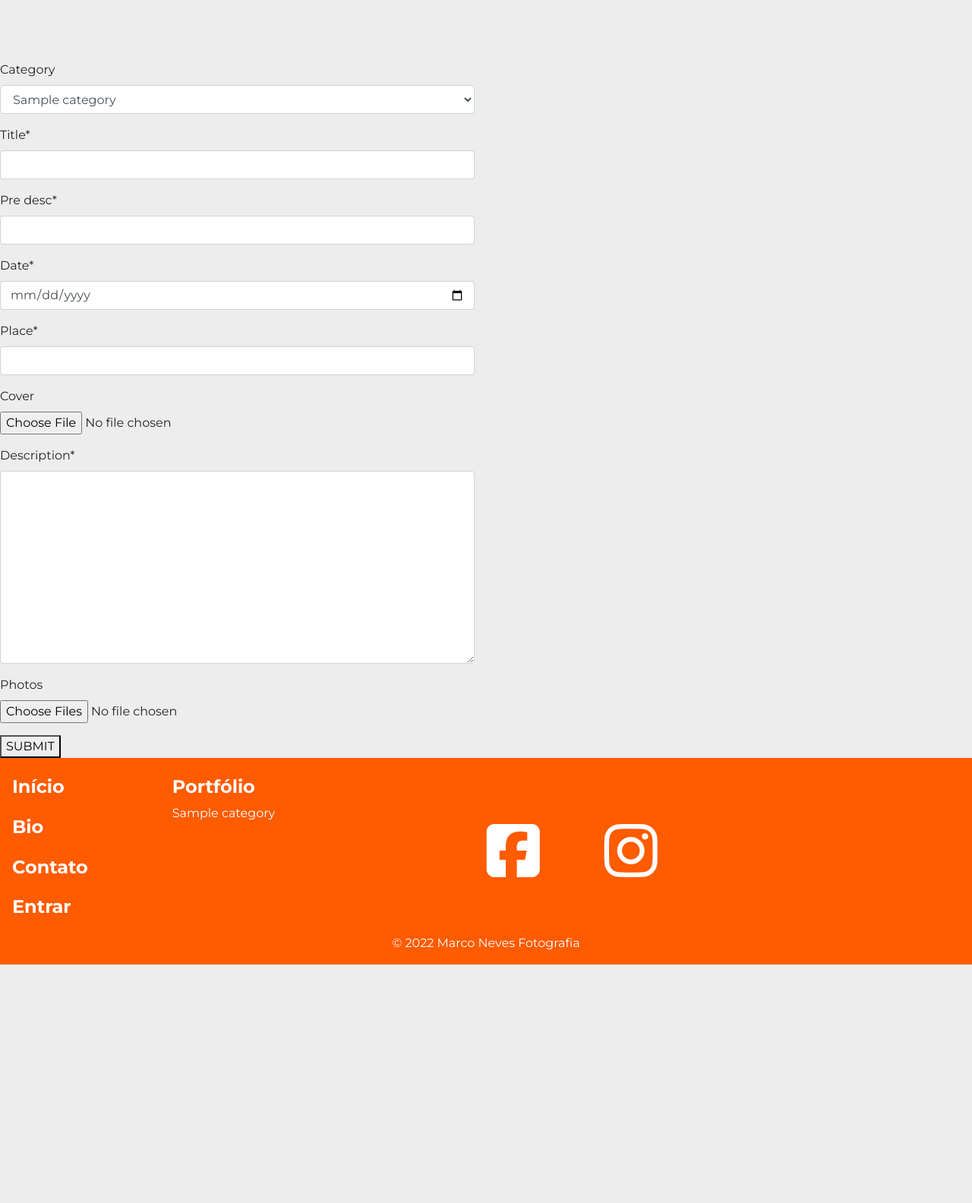
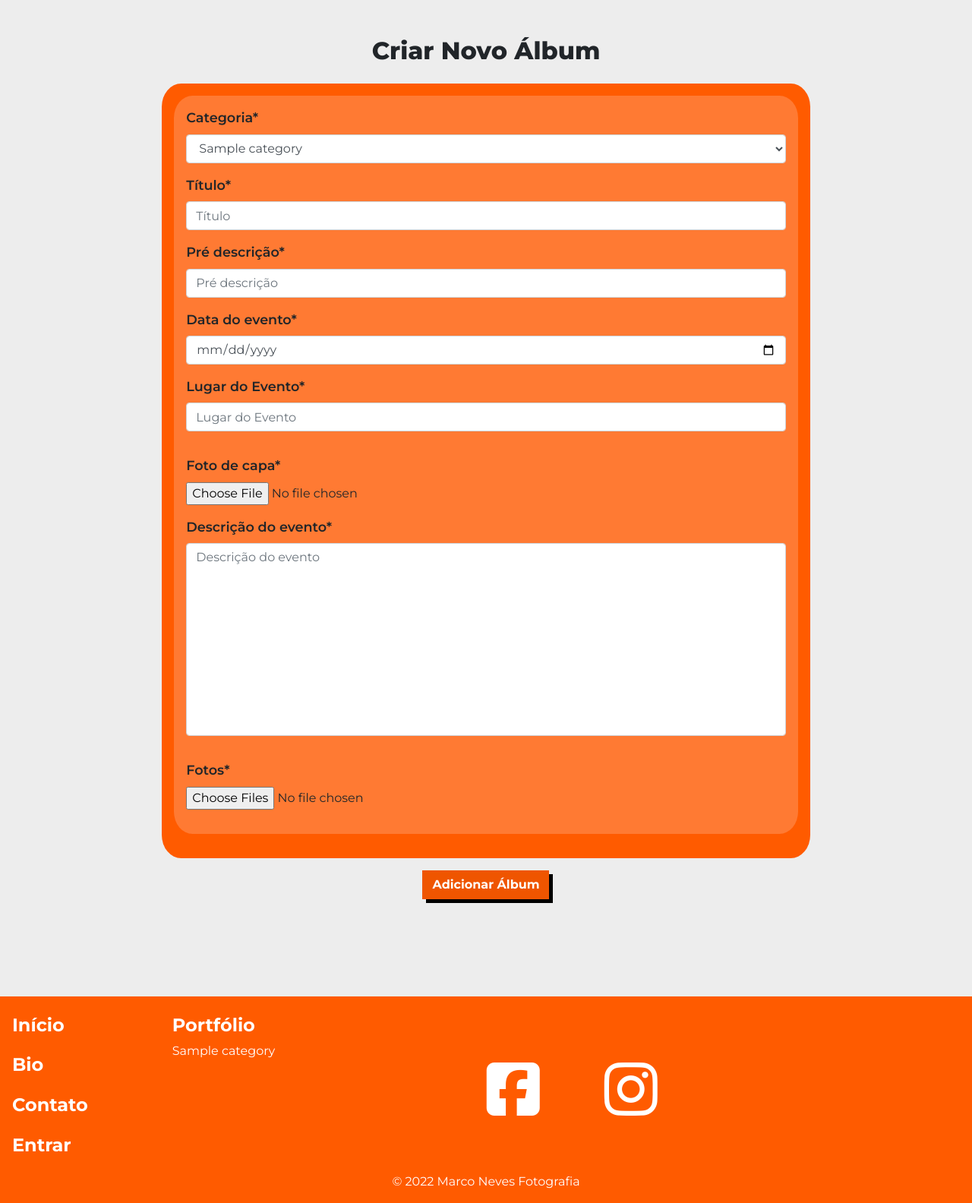
Before and after one commit to SanclerZanella/mn_photography-, a Django app: page /portfolio/create_album in a window 1280 px wide. Shown: the part 80-1664 px from the top of the page at 76% size. Before the commit the page ends 1350 px from the top, so only its background shows below. Run offline with Django 3.2, Linux system fonts and the light colour scheme; tables that the repository leaves empty hold one stand-in row (values such as "Sample post"); some libraries are stand-ins or nearby versions; some web fonts are replaced.

Commit message:
Created form to add new album

```diff
--- a/portfolio/forms.py
+++ b/portfolio/forms.py
@@ -3,12 +3,18 @@ from .models import Album, Category
 
 
 class AlbumForm(forms.ModelForm):
+    '''
+    New album form
+    '''
 
     class Meta:
+        '''
+        Change date format
+        '''
         model = Album
         fields = '__all__'
         widgets = {
-            'date': forms.DateInput()
+            'date': forms.DateInput(attrs={'type': 'date'})
         }
 
     photos = forms.ImageField(label='Photos', required=False, widget=forms.FileInput(attrs={'multiple': True}))
@@ -17,5 +23,27 @@ class AlbumForm(forms.ModelForm):
         super().__init__(*args, **kwargs)
         categories = Category.objects.all()
         friendly_names = [(c.id, c.get_friendly_name()) for c in categories]
+        self.fields['category'].choices = friendly_names
 
-        self.fields['category'].choices = friendly_names
+        placeholders = {
+            'category': 'Categoria*',
+            'title': 'Título',
+            'pre_desc': 'Pré descrição',
+            'date': 'Data do evento',
+            'place': 'Lugar do Evento',
+            'cover': 'Foto de capa*',
+            'description': 'Descrição do evento',
+            'photos': 'Fotos*',
+        }
+
+        label_fields = ['category', 'title', 'pre_desc', 'date', 'place', 'cover', 'description', 'photos']
+
+        for field in self.fields:
+            placeholder = placeholders[field]
+            self.fields[field].widget.attrs['placeholder'] = placeholder
+            self.fields[field].widget.attrs['required'] = 'required'
+
+            if field in label_fields:
+                self.fields[field].label = placeholder
+            else:
+                self.fields[field].label = False
--- a/portfolio/static/portfolio/css/collections.css
+++ b/portfolio/static/portfolio/css/collections.css
@@ -1,7 +1,3 @@
-.form {
-    margin-top: 10rem;
-}
-
 #collection-album .row {
     display: flex;
     justify-content: center;
@@ -32,8 +28,8 @@ font-size: 50px;
 /* Hover effect source taken from mike tricking */
 
 .hovereffect {
-    width: 100%;
-    height: 100%;
+    width: 90%;
+    height: 40vh;
     float: left;
     overflow: hidden;
     position: relative;
@@ -70,8 +66,8 @@ transform: scale(1);
 }
 
 .hovereffect img {
-width: 90%;
-height: auto;
+width: 100%;
+height: 100%;
 margin: 20px auto;
 display: block;
 position: relative;
--- /dev/null
+++ b/portfolio/static/portfolio/css/create_album.css
@@ -0,0 +1,72 @@
+.form {
+    margin: 8rem 0;
+}
+
+label {
+    font-weight: 600;
+    font-size: 1.1em;
+}
+
+.pageTitle {
+    margin-top: 8rem;
+}
+
+.form_img {
+    height: 50vh;
+}
+
+.fields_container {
+    background-color: #ff5b00;
+    border-radius: 3%;
+}
+
+.field_wrapper {
+    background-color: #ff7a33;
+    border-radius: 3%;
+}
+
+#loading-overlay {
+	display: none;
+	position: fixed;
+    top: 0;
+    left: 0;
+    width: 100%;
+    height: 100%;
+    background: rgba(255, 122, 51, 1);
+    z-index: 9999;
+}
+
+.loading-spinner {
+	display: flex;
+    align-items: center;
+    justify-content: center;
+    margin: 0;
+    height: 100%;
+}
+
+textarea {
+    resize: none;
+}
+
+.previewImages,
+.previewCoverImage {
+    background-color: #ededed;
+    height: 100%;
+    margin: 1rem 1rem;
+    border-radius: 5%;
+}
+
+.previewImages img,
+.previewCoverImage img {
+    margin: 0.5rem;
+}
+
+.previewImages .previewPicture,
+.previewCoverImage .previewPicture {
+    width: 20%;
+    height: 15vh;
+    padding: 0 0.5rem;
+    margin-top: 0.8rem;
+    display: block;
+    float: left;
+}
--- /dev/null
+++ b/portfolio/static/portfolio/js/create_album.js
@@ -0,0 +1,28 @@
+function previewPictures(inputId, previewContainer, imgContainerId, imgElId) {
+
+    const uploadedFiles = $(inputId)[0].files;
+    const numberPhotos = Object.keys(uploadedFiles);
+
+    if(numberPhotos.length == 0) {
+        $(previewContainer).hide(500);
+        $(`#${imgElId}`).remove();
+    } else {
+        $(previewContainer).show(500);
+        $(`#${imgElId}`).remove();
+        $(uploadedFiles).each((key, value) => {
+            let img_url = URL.createObjectURL(value);
+            $(`<div>
+                    <img id=${imgElId} class="previewPicture img-centered" src="${img_url}" alt="">
+                </div>`).appendTo(imgContainerId);
+        });
+    };
+
+};
+
+$('#id_cover').change(() => {
+    previewPictures('#id_cover', '.previewCoverImage', '#newAlbumCoverPrev', 'previewCoverPicture')
+});
+
+$('#id_photos').change(() => {
+    previewPictures('#id_photos', '.previewImages', '#newAlbumPhotosPrev', 'previewPictureAlbum')
+});
--- a/portfolio/templates/portfolio/create_album.html
+++ b/portfolio/templates/portfolio/create_album.html
@@ -3,19 +3,55 @@
 
 <!-- Custom css -->
 {% block extra_css %}
-    <link rel="stylesheet" href="{% static 'portfolio/css/collections.css' %}">
+    <link rel="stylesheet" href="{% static 'portfolio/css/create_album.css' %}">
 {% endblock %}
 
 {% block content %}
 
     <section class="form" aria-labelledby="weddings-portfolio-heading">
-        <div class="row">
-            <div class="col-6">
-                <form action="{% url 'portfolio' %}" method="POST" enctype="multipart/form-data">
+
+        <div class="row no-gutters pageTitle text-center">
+            <div class="col-12">
+                <h2>Criar Novo Álbum</h2>
+            </div>
+        </div>
+
+        <div class="row no-gutters mt-3">
+            <div class="col-8 mx-auto">
+                <form action="{% url 'create_album' %}" method="POST" enctype="multipart/form-data">
                     {% csrf_token %}
-                    {{ form | crispy }}
+                    <fieldset>
+                        <div class="fields_container p-3 mb-3">
 
-                    <button>SUBMIT</button>
+                            <div class="field_wrapper p-3 mb-3">
+                                {{ form.category | as_crispy_field }}
+                                {{ form.title | as_crispy_field }}
+                                {{ form.pre_desc | as_crispy_field }}
+                                {{ form.date | as_crispy_field }}
+                                {{ form.place | as_crispy_field }}
+
+                                <div class="row no-gutters previewCoverImage">
+                                    <div id="newAlbumCoverPrev" class="col-12">
+                                    </div>
+                                </div>
+                                {{ form.cover | as_crispy_field }}
+                                {{ form.description | as_crispy_field }}
+
+                                <div class="row no-gutters previewImages">
+                                    <div id="newAlbumPhotosPrev" class="col-12">
+                                    </div>
+                                </div>
+                                {{ form.photos | as_crispy_field }}
+                            </div>
+
+                        </div>
+
+                        <div class="text-center">
+                            <button class="btn btn-shadow btn-mn">Adicionar Álbum</button>
+                        </div>
+
+                    </fieldset>
+
                 </form>
             </div>
         </div>
@@ -24,5 +60,5 @@
 {% endblock %}
 
 {% block postloadjs %}
-    <script src="{% static 'portfolio/js/collections.js' %}"></script>
+    <script src="{% static 'portfolio/js/create_album.js' %}"></script>
 {% endblock %}
```
Also changed, not shown: portfolio/templates/portfolio/collection.html (+5 -3 lines), media/portfolio/albums/wedding/test1/030ab4ee-99f9-458d-a25e-bd586767dd8b.JPG (added), media/portfolio/albums/wedding/test1/Avatars_-_Default_with_Backdrop.png (added), media/portfolio/albums/wedding/test1/Design_sem_nome_5.png (added), media/portfolio/albums/wedding/test1/sancler-pb-jpg-converted-compressed.jpeg (added), media/portfolio/albums/wedding/test1/sancler_zanella_cover.gif (added), media/portfolio/covers/wedding/test1/030ab4ee-99f9-458d-a25e-bd586767dd8b.JPG (added).
